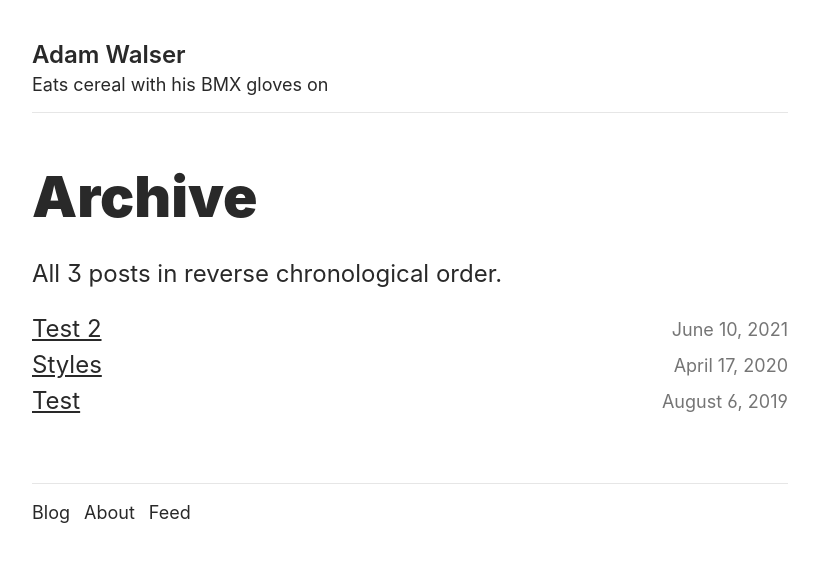
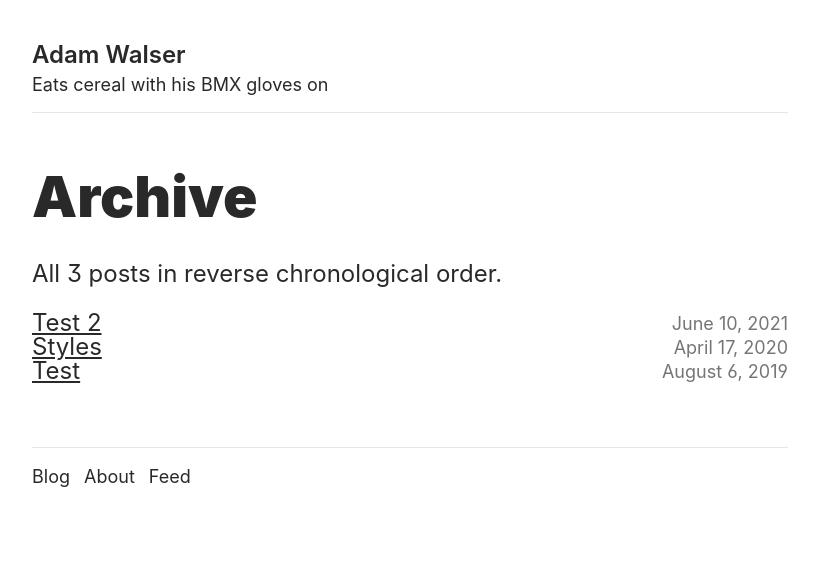
Before and after one commit to ajpwalser/ajpwalser.github.io, a Jekyll site: the page built from archive/index.html, in a window 1280 px wide. Shown: the top 562 px of the page, without its empty margins (230-1049 px from the left). Built offline with Jekyll 4.4.1, drawn with Linux system fonts in a browser that asks for light colours; some web fonts are replaced.

Commit message:
Update style.css

```diff
--- a/css/style.css
+++ b/css/style.css
@@ -191,13 +191,13 @@ pre {
 ul {
   padding: 0;
   list-style-type: none;
-	line-height: 1em;
+  line-height: 0.5em;
 }
 
 ul.headline {
   padding: 0;
   list-style-type: none;
-	line-height: 1em;
+  line-height: 0.5em;
 }
 
 /* ul.headline a {
```
